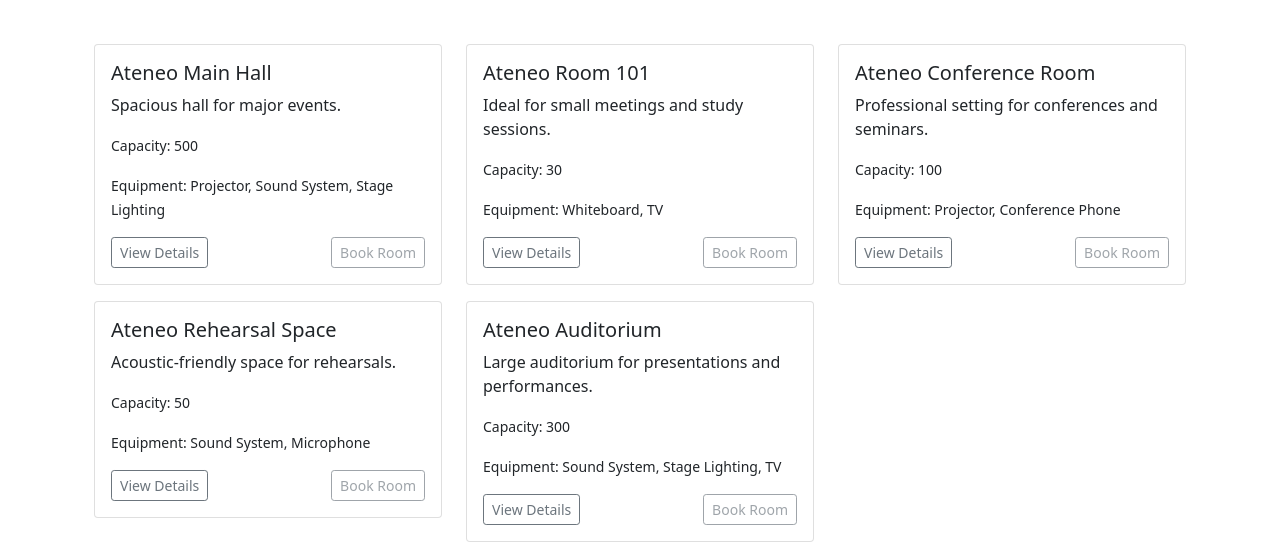
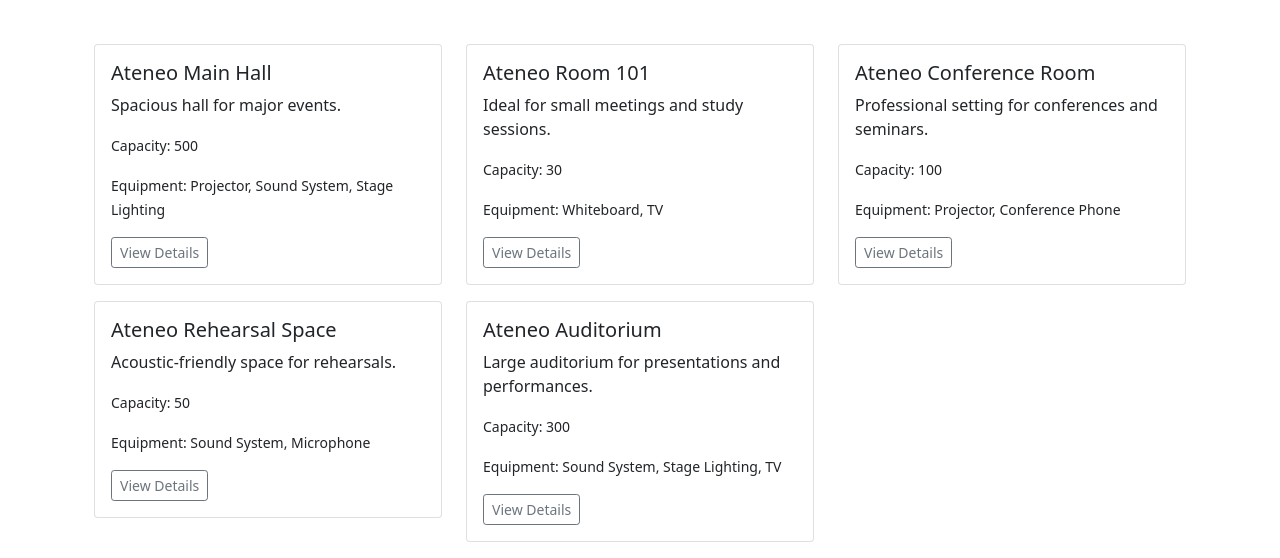
Before and after one commit to njvil/CSCI-142i, a Django app: page / in a window 1280 px wide. Shown: the part 321-879 px from the top of the page. Run offline with Django 5.2, Linux system fonts and the light colour scheme; data comes from the database, SQL or seed files in the repository; some libraries are stand-ins or nearby versions.

Commit message:
Remove "Book Room" if no filter

```diff
--- a/facility_booking/booking/templates/booking/room_list.html
+++ b/facility_booking/booking/templates/booking/room_list.html
@@ -68,7 +68,6 @@
               <button type="submit" class="btn-custom btn-sm">Book Room</button>
             </form>
           {% else %}
-            <button class="btn btn-outline-secondary btn-sm" disabled title="Select date and time to book">Book Room</button>
           {% endif %}
         </div>
       </div>
```
